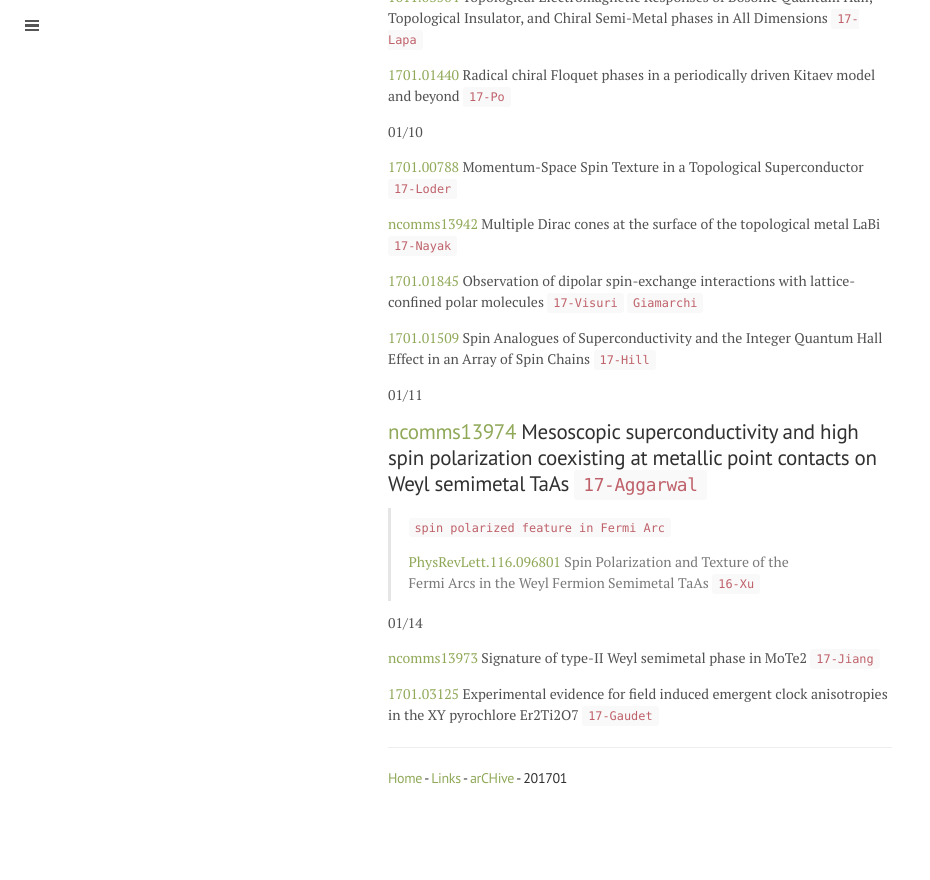
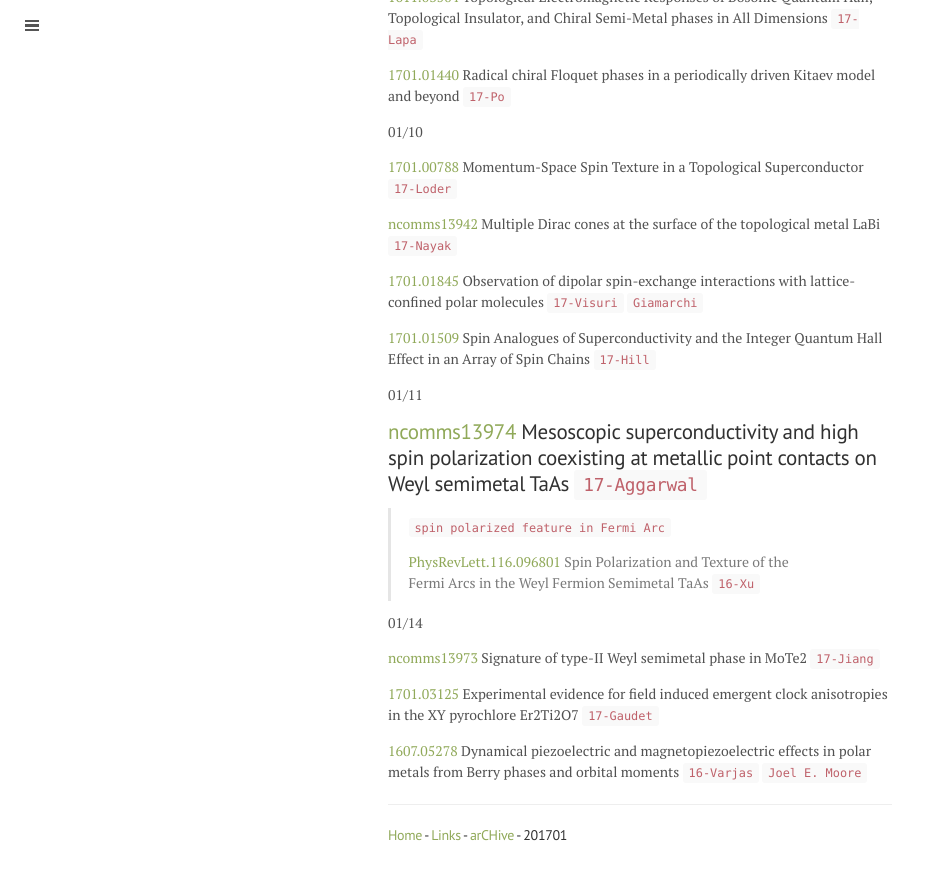
Before and after one commit to qkrwlsghdcjsworlt/work, a Jekyll site: the page built from 201701.md, in a window 1280 px wide and 900 px high, scrolled down 1549 px. Shown: the top 880 px of the window, without its empty margins (0-930 px from the left). Built offline with Jekyll 4.4.1, drawn with Linux system fonts in a browser that asks for light colours; before the commit the page ends 2393 px from its top, so only the background shows below that.

Commit message:
“update”

```diff
--- a/201701.md
+++ b/201701.md
@@ -93,6 +93,8 @@ Spin Polarization and Texture of the Fermi Arcs in the Weyl Fermion Semimetal Ta
 [1701.03125](https://arxiv.org/abs/1701.03125) Experimental evidence for field induced emergent clock anisotropies
 in the XY pyrochlore Er2Ti2O7 `17-Gaudet`
 
+[1607.05278](https://arxiv.org/abs/1607.05278) Dynamical piezoelectric and magnetopiezoelectric effects in polar metals from Berry phases and orbital moments `16-Varjas` `Joel E. Moore`
+
 
 
 
```
